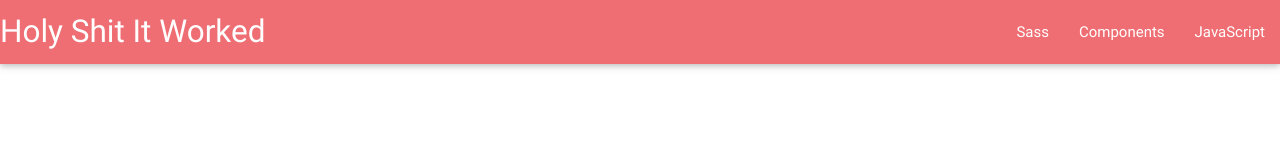
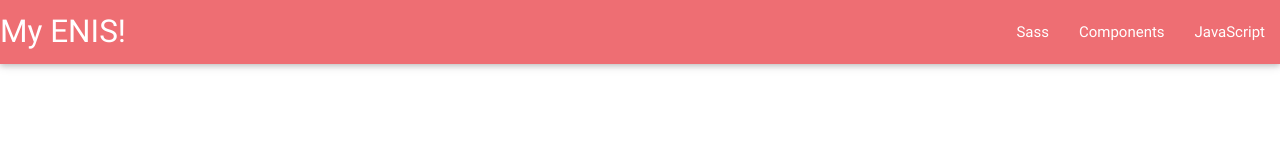
Before and after one commit to tomgeorge/gttd, a plain HTML site: page angular/index.html in a window 1280 px wide. Drawn offline with nearby package versions, Linux system fonts and the light colour scheme.

Commit message:
My ENIS!

```diff
--- a/angular/index.html
+++ b/angular/index.html
@@ -24,7 +24,7 @@
         <!-- Add your site or application content here -->
         <nav>
           <div class="nav-wrapper">
-            <a href="#" class="brand-logo">Holy Shit It Worked</a>
+            <a href="#" class="brand-logo">My ENIS!</a>
             <ul id="nav-mobile" class="right hide-on-med-and-down">
               <li><a href="sass.html">Sass</a></li>
               <li><a href="badges.html">Components</a></li>
```
Also changed, not shown: react/index.html (+1 -1 lines).
